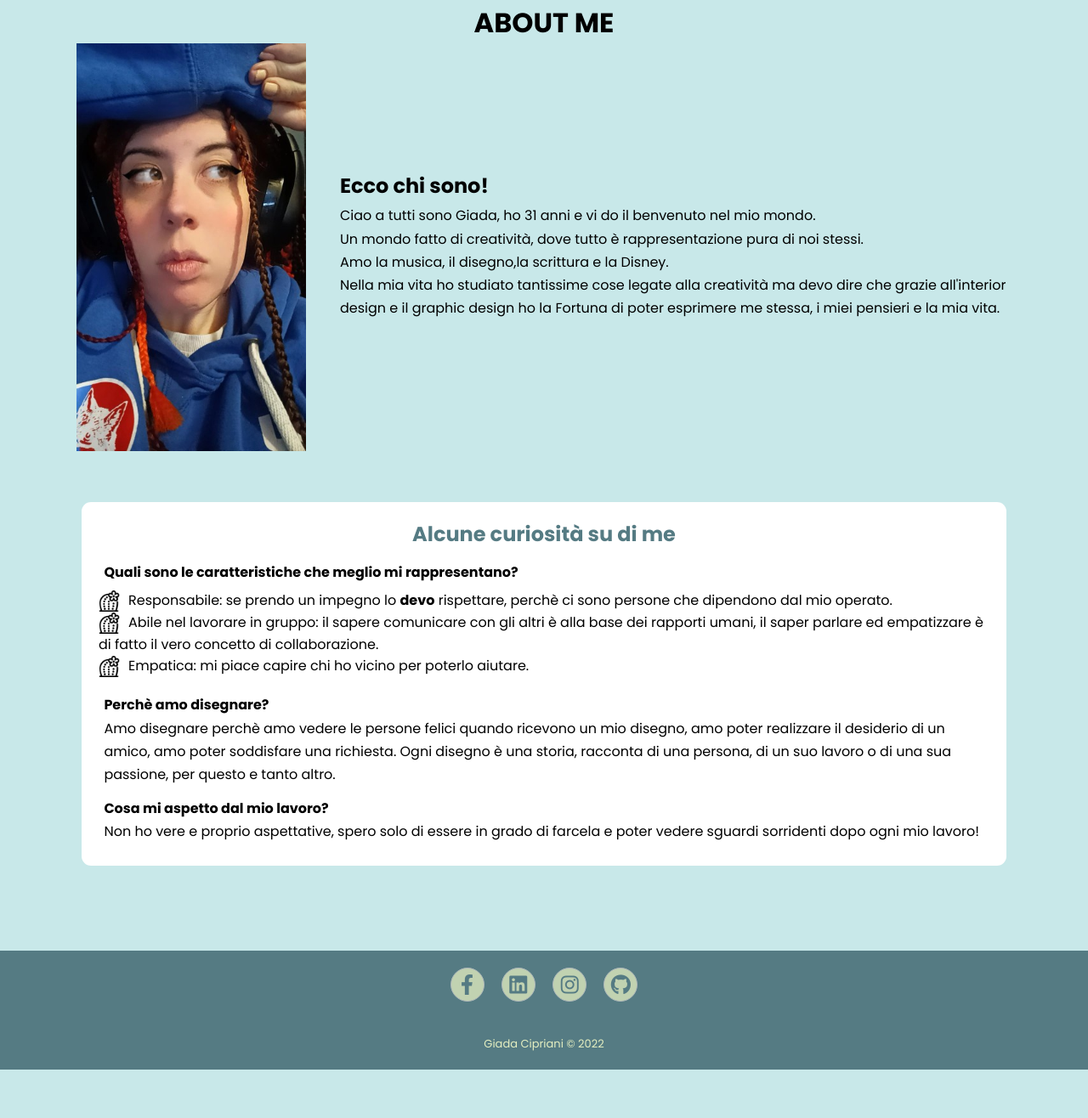
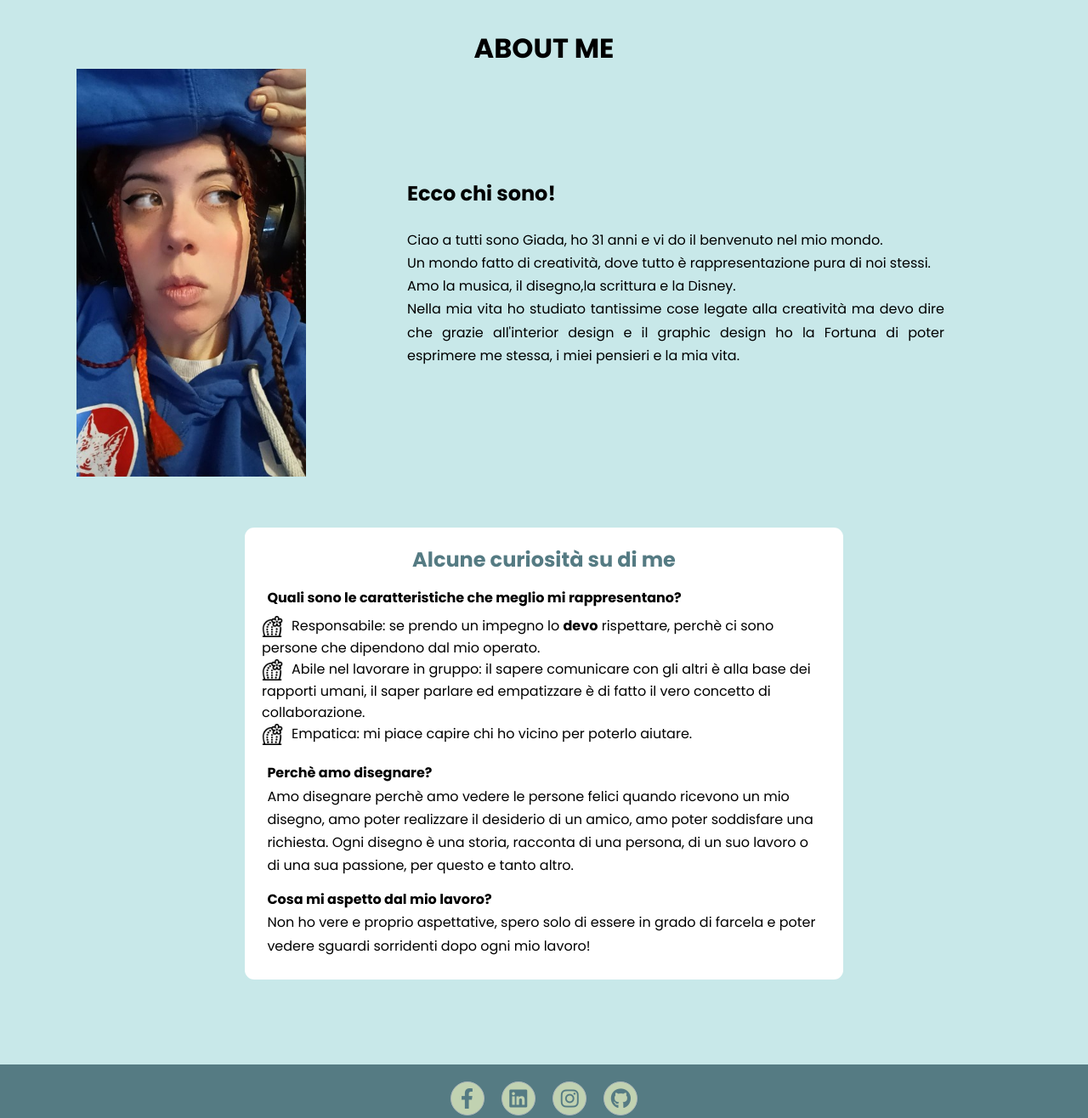
Before and after one commit to GiadaCreation/GiadaCreation.github.io, a plain HTML site: page index.html in a window 1280 px wide. Shown: the part 92-1408 px from the top of the page at 85% size. Before the commit the page ends 1351 px from the top, so only its background shows below. Drawn offline with Linux system fonts and the light colour scheme; a web font is replaced by a local one.

Commit message:
fix style.css

```diff
--- a/style.css
+++ b/style.css
@@ -261,11 +261,11 @@ body > h1 {
 }
 
 h1.homepage-title{
-  margin-top: 30px;
+  margin-top: 60px;
 }
 
 h1.skills-title{
-  margin-top: 65px;
+  margin-top: 120px;
 }
 
 .button {
@@ -482,7 +482,7 @@ h1.skills-title{
 }
 
 .container_contactform .content .right-side {
-  width: 75%;
+  width: 55%;
   margin-left: 75px;
 }
 .container_contactform .right-side .topic-text {
@@ -533,7 +533,6 @@ h1.skills-title{
 @media (max-width: 950px) {
   .container_contactform {
     width: 90%;
-    margin-top: 25%;
     padding: 30px 40px 40px 35px;
   }
 
@@ -586,7 +585,14 @@ h1.skills-title{
 
 .bio p {
   line-height: 1.7rem;
-  padding: 0.3rem 0;
+  text-align: justify;
+  padding: 10%;
+  padding-top: 0;
+}
+
+.bio h2.bio-title{
+  padding: 10%;
+  padding-bottom: 3%
 }
 
 .aboutme{
@@ -596,7 +602,7 @@ h1.skills-title{
 
 .more-about,
 .more-skills {
-  width: 85%;
+  width: 55%;
   margin-right: auto;
   margin-left: auto;
   margin-top: 20px;
@@ -903,3 +909,15 @@ footer .copyright {
   }
 
 }
+
+/* Portrait and Landscape */
+@media only screen
+  and (min-device-width: 768px)
+  and (max-device-width: 1024px)
+  and (-webkit-min-device-pixel-ratio: 1) {
+
+  footer{
+    position: relative;
+  }
+
+}
```
